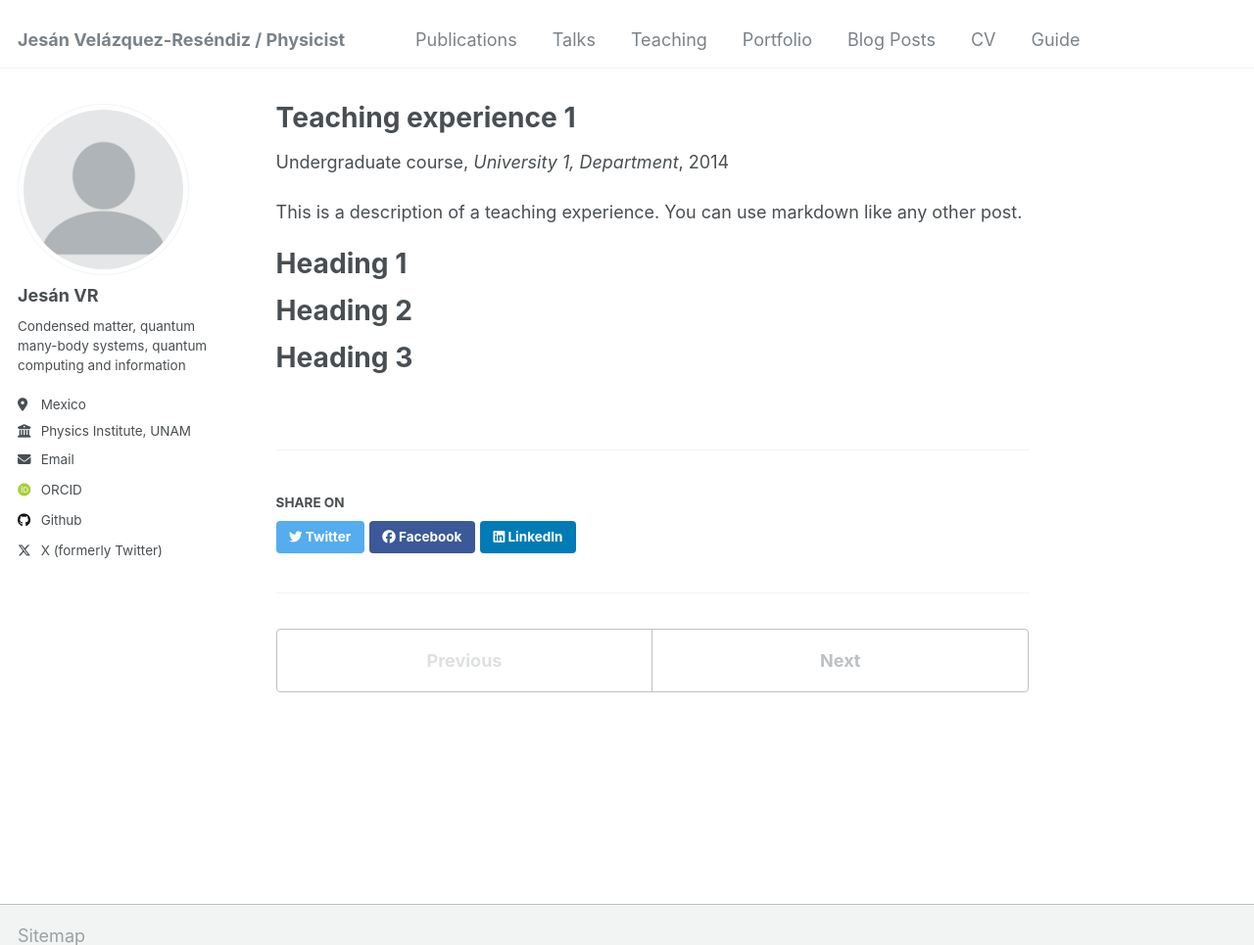
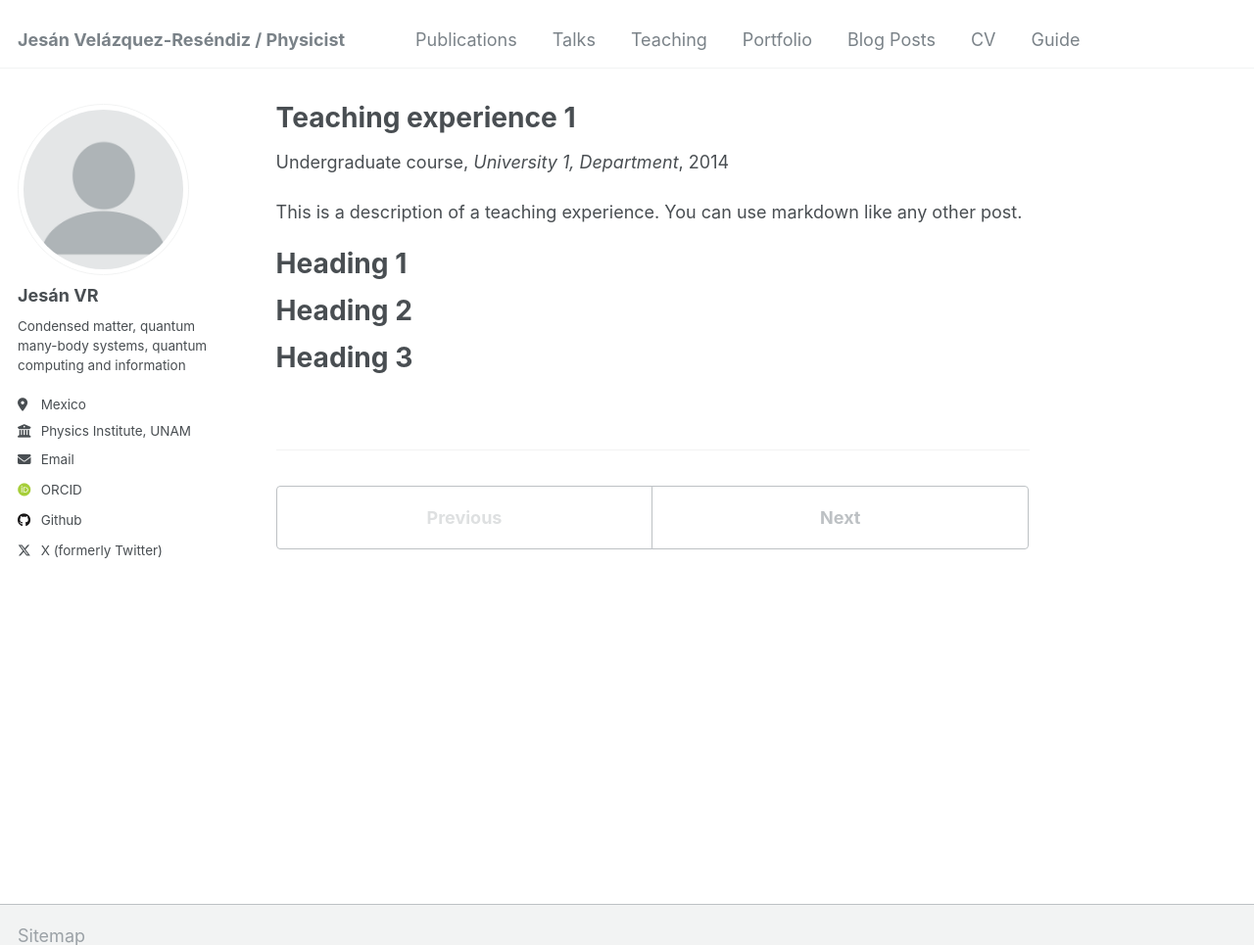
Before and after one commit to jesan-velazquez-resendiz/jesan-velazquez-resendiz.github.io, a Jekyll site: the page built from _teaching/2014-spring-teaching-1.md, in a window 1280 px wide and 1087 px high, cut to the strip 0-965 px from the top of the window. Shown: the whole strip at 98% size. Built offline with Jekyll 4.4.1, drawn with Linux system fonts in a browser that asks for light colours; some web fonts are replaced.

Commit message:
remove social-sharing include

```diff
--- a/_layouts/single.html
+++ b/_layouts/single.html
@@ -69,7 +69,7 @@ layout: default
         {% include page__taxonomy.html %}
       </footer>
 
-      {% if page.share %}{% include social-share.html %}{% endif %}
+
 
       {% include post_pagination.html %}
     </div>
--- a/_layouts/talk.html
+++ b/_layouts/talk.html
@@ -52,7 +52,7 @@ layout: default
         {% include page__taxonomy.html %}
       </footer>
 
-      {% if page.share %}{% include social-share.html %}{% endif %}
+
 
       {% include post_pagination.html %}
     </div>
```
